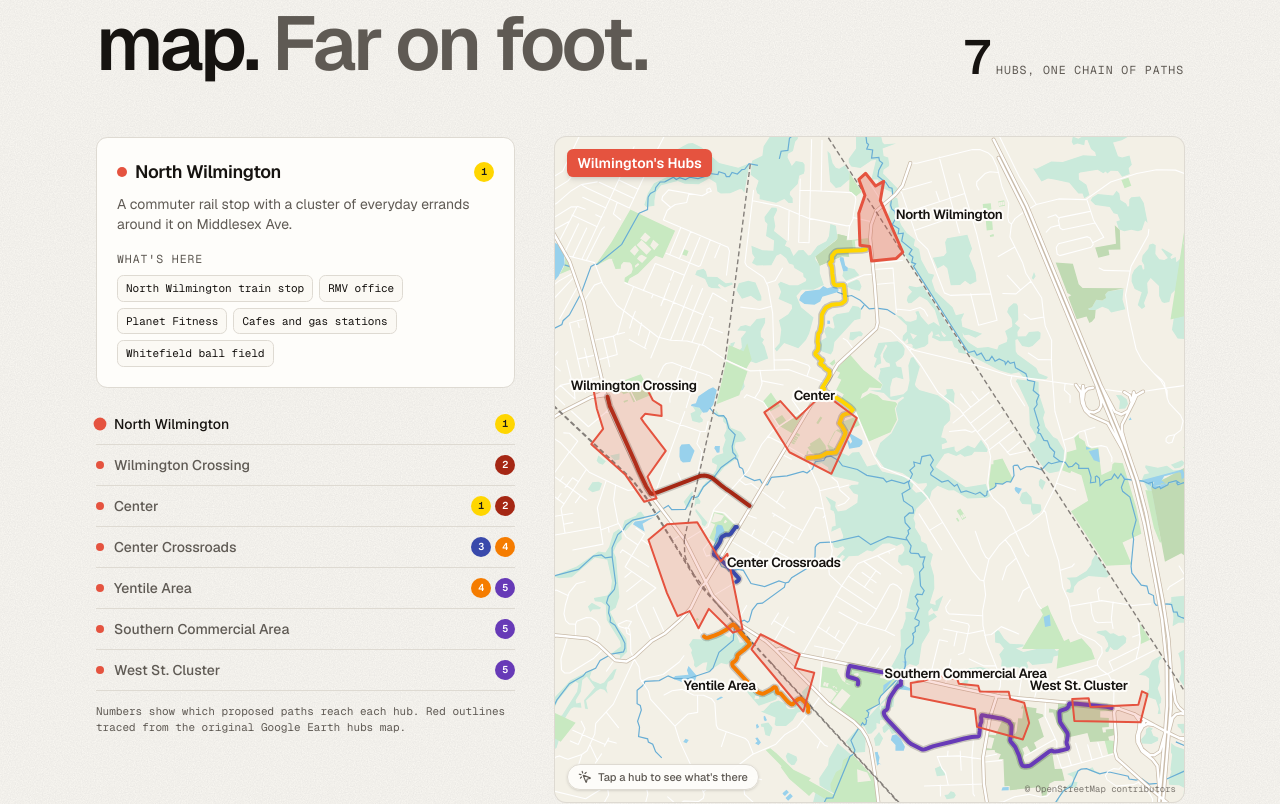
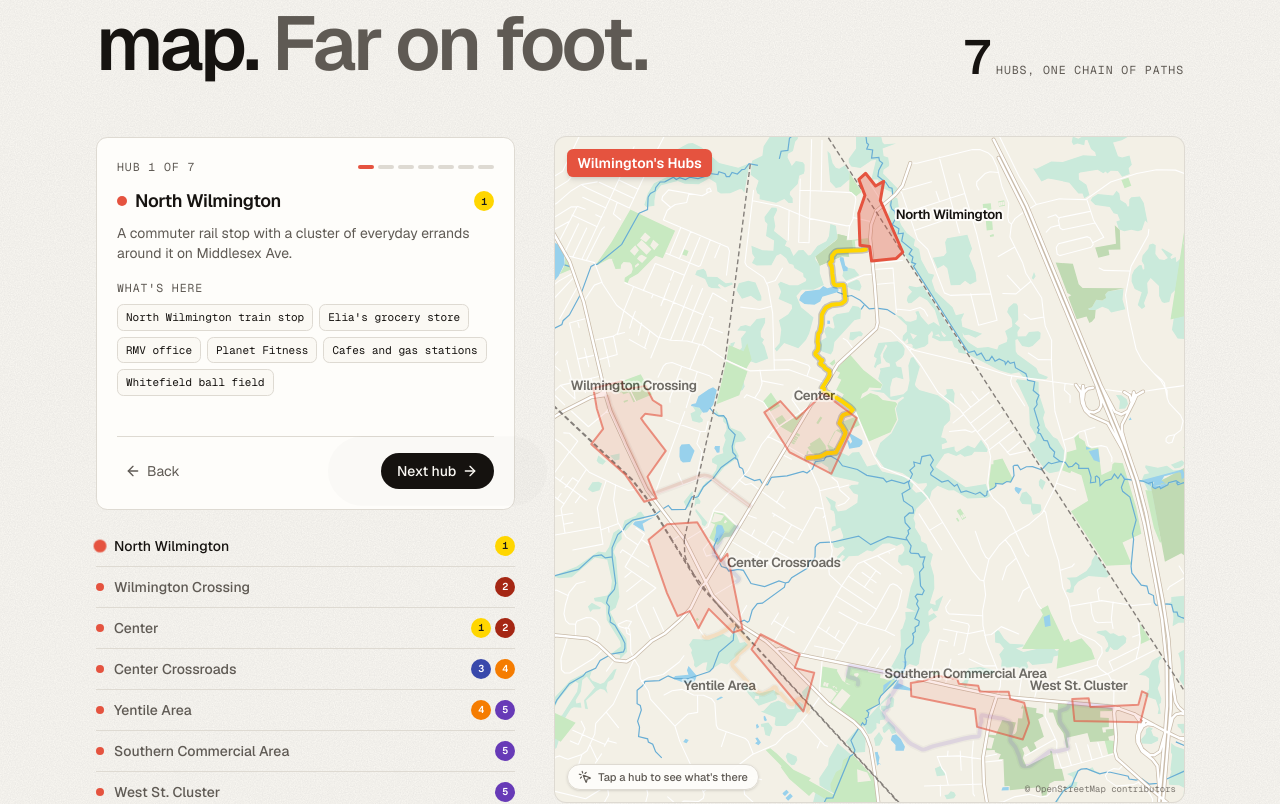
Before and after one commit to vdouglasana/walk-wilmington, a Next.js app: page /the-problem in a window 1280 px wide. Shown: the part 2001-2805 px from the top of the page. Built offline with nearby package versions, Linux system fonts and the light colour scheme.

Commit message:
Home closing button leads to The Problem; hub tour with Back/Next; steadier hub card; hub details from Vinny
Co-Authored-By: Claude Opus 5.5 <noreply@anthropic.com>

```diff
--- a/src/components/home/closing.tsx
+++ b/src/components/home/closing.tsx
@@ -54,10 +54,10 @@ export function Closing() {
             It&apos;s time to Walk, Wilmington!
           </p>
           <Link
-            href="/the-paths"
+            href="/the-problem"
             className="group mt-10 inline-flex items-center gap-2 rounded-full bg-white px-5 py-3 text-sm font-medium text-neutral-900 transition-opacity hover:opacity-90 focus-visible:ring-3 focus-visible:ring-white/50 focus-visible:outline-none"
           >
-            See the five paths
+            Next: The Problem
             <ArrowRightIcon className="size-4 transition-transform group-hover:translate-x-0.5" />
           </Link>
         </div>
--- a/src/components/problem/hubs-map.tsx
+++ b/src/components/problem/hubs-map.tsx
@@ -1,8 +1,8 @@
 "use client"
 
 import { useState } from "react"
-import { AnimatePresence, motion } from "motion/react"
-import { MousePointerClickIcon } from "lucide-react"
+import { motion } from "motion/react"
+import { ArrowLeftIcon, ArrowRightIcon, MousePointerClickIcon } from "lucide-react"
 
 import { cn } from "@/lib/utils"
 import type { ProjectedMap } from "@/lib/geo"
@@ -33,49 +33,102 @@ function PathChips({ paths }: { paths: number[] }) {
  * list) to see what's there and which paths reach it.
  */
 export function HubsMap({ map }: { map: ProjectedMap }) {
-  // `hover` follows the mouse; `picked` sticks after a click so the details stay put
+  // `picked` is the hub in the card; `hover` only lights it up on the map
   const [hover, setHover] = useState<string | null>(null)
-  const [picked, setPicked] = useState<string>(map.hubs[0]?.name ?? "")
+  const [index, setIndex] = useState(0)
+  const [toured, setToured] = useState(false)
+  const picked = map.hubs[index]?.name ?? ""
   const shown = hover ?? picked
-  const info = map.hubs.find((h) => h.name === shown)
-  const focus = hover ? map.hubs.find((h) => h.name === hover) : undefined
+  const focus = map.hubs.find((h) => h.name === shown)
   const lit = (pathId: number) => !focus || focus.paths.includes(pathId)
-  const pick = (name: string) => setPicked(name)
+  const pick = (name: string) => {
+    const i = map.hubs.findIndex((h) => h.name === name)
+    if (i >= 0) setIndex(i)
+    setToured(true)
+  }
+  const step = (by: number) => {
+    setIndex((i) => (i + by + map.hubs.length) % map.hubs.length)
+    setToured(true)
+  }
+  const last = index === map.hubs.length - 1
 
   return (
     <div className="grid gap-6 md:grid-cols-[minmax(0,0.8fr)_minmax(0,1.2fr)] md:items-start md:gap-10">
       <div className="order-2 md:order-1">
-        {/* what's in the hub being looked at */}
-        <div className="relative min-h-[13.5rem] overflow-hidden rounded-xl border border-border bg-card p-5 sm:min-h-[12.5rem]">
-          <AnimatePresence mode="wait" initial={false}>
-            {info && (
-              <motion.div
-                key={info.name}
-                initial={{ opacity: 0, y: 6 }}
-                animate={{ opacity: 1, y: 0 }}
-                exit={{ opacity: 0, y: -4 }}
-                transition={{ duration: 0.18 }}
-                aria-live="polite"
+        {/* what's in the hub being looked at. Every hub's details sit in the same spot and
+            only one is visible, so the card is always as tall as the longest one and the
+            list below never moves. */}
+        <div className="rounded-xl border border-border bg-card p-5">
+          <div className="flex items-center justify-between gap-3">
+            <p className="field-label">
+              Hub {index + 1} of {map.hubs.length}
+            </p>
+            <div className="flex gap-1" aria-hidden>
+              {map.hubs.map((h, i) => (
+                <span
+                  key={h.name}
+                  className={cn("h-1 w-4 rounded-full transition-colors", i <= index ? "bg-[#e5533f]" : "bg-border")}
+                />
+              ))}
+            </div>
+          </div>
+
+          <div className="mt-3 grid" aria-live="polite">
+            {map.hubs.map((h) => {
+              const on = h.name === picked
+              return (
+                <div
+                  key={h.name}
+                  aria-hidden={!on}
+                  className={cn(
+                    "col-start-1 row-start-1 transition-[opacity,translate] duration-200",
+                    on ? "visible translate-y-0 opacity-100" : "invisible translate-y-1 opacity-0"
+                  )}
                 >
                   <div className="flex items-center justify-between gap-3">
                     <h3 className="flex items-center gap-2 text-lg font-semibold tracking-[-0.02em]">
                       <span aria-hidden className="size-2.5 rounded-full" style={{ background: HUB_RED }} />
-                    {info.name}
+                      {h.name}
                     </h3>
-                  <PathChips paths={info.paths} />
+                    <PathChips paths={h.paths} />
                   </div>
-                <p className="mt-2 text-sm text-pretty text-muted-foreground">{info.blurb}</p>
+                  <p className="mt-2 text-sm text-pretty text-muted-foreground">{h.blurb}</p>
                   <p className="field-label mt-4">What&apos;s here</p>
                   <ul className="mt-2 flex flex-wrap gap-1.5">
-                  {info.here.map((item) => (
+                    {h.here.map((item) => (
                       <li key={item} className="rounded-md border border-border bg-background px-2 py-1 font-mono text-[11px]">
                         {item}
                       </li>
                     ))}
                   </ul>
-              </motion.div>
+                </div>
+              )
+            })}
+          </div>
+
+          {/* step through the hubs */}
+          <div className="mt-5 flex items-center justify-between gap-3 border-t border-border pt-4">
+            <button
+              type="button"
+              onClick={() => step(-1)}
+              className="inline-flex items-center gap-1.5 rounded-full px-2 py-1.5 text-sm text-muted-foreground transition-colors hover:text-foreground focus-visible:ring-3 focus-visible:ring-ring/50 focus-visible:outline-none"
+            >
+              <ArrowLeftIcon className="size-4" aria-hidden />
+              Back
+            </button>
+            <button
+              type="button"
+              onClick={() => step(1)}
+              className="group relative inline-flex items-center gap-1.5 rounded-full bg-foreground px-4 py-2 text-sm font-medium text-background transition-opacity hover:opacity-90 focus-visible:ring-3 focus-visible:ring-ring/50 focus-visible:outline-none"
+            >
+              {/* a soft pulse until someone starts the tour */}
+              {!toured && (
+                <span aria-hidden className="absolute inset-0 animate-ping rounded-full bg-foreground/30 [animation-duration:1.8s] motion-reduce:hidden" />
               )}
-          </AnimatePresence>
+              <span className="relative">{last ? "Start over" : "Next hub"}</span>
+              <ArrowRightIcon className="relative size-4 transition-transform group-hover:translate-x-0.5" aria-hidden />
+            </button>
+          </div>
         </div>
 
         {/* list of hubs */}
@@ -87,20 +140,19 @@ export function HubsMap({ map }: { map: ProjectedMap }) {
                 aria-pressed={picked === h.name}
                 onMouseEnter={() => setHover(h.name)}
                 onMouseLeave={() => setHover(null)}
-                onFocus={() => pick(h.name)}
                 onClick={() => pick(h.name)}
                 className={cn(
                   "flex w-full items-center justify-between gap-3 border-b border-border py-2.5 text-left text-sm transition-colors",
-                  shown === h.name ? "text-foreground" : "text-muted-foreground hover:text-foreground"
+                  picked === h.name ? "text-foreground" : "text-muted-foreground hover:text-foreground"
                 )}
               >
                 <span className="flex items-center gap-2.5">
                   <span
                     aria-hidden
                     className="size-2 rounded-full transition-transform"
-                    style={{ background: HUB_RED, transform: shown === h.name ? "scale(1.6)" : undefined }}
+                    style={{ background: HUB_RED, transform: picked === h.name ? "scale(1.6)" : undefined }}
                   />
-                  <span className="font-medium">{h.name}</span>
+                  <span className={cn(picked === h.name && "font-semibold", "font-medium")}>{h.name}</span>
                 </span>
                 <PathChips paths={h.paths} />
               </button>
@@ -143,9 +195,9 @@ export function HubsMap({ map }: { map: ProjectedMap }) {
                 {...ns}
                 initial={false}
                 animate={{
-                  fillOpacity: on ? 0.32 : focus ? 0.08 : 0.18,
+                  fillOpacity: on ? 0.34 : 0.12,
                   strokeWidth: on ? 3 : 2,
-                  strokeOpacity: !focus || on ? 1 : 0.45,
+                  strokeOpacity: on ? 1 : 0.6,
                 }}
                 fill={HUB_RED}
                 transition={{ duration: 0.2 }}
@@ -166,7 +218,7 @@ export function HubsMap({ map }: { map: ProjectedMap }) {
               dy="0.35em"
               textAnchor={h.label.anchor}
               pointerEvents="none"
-              opacity={!focus || shown === h.name ? 1 : 0.45}
+              opacity={shown === h.name ? 1 : 0.6}
               className="text-[11px] font-semibold tracking-tight"
               fill="var(--foreground)"
               stroke="var(--card)"
--- a/src/lib/hubs.ts
+++ b/src/lib/hubs.ts
@@ -28,7 +28,7 @@ export const hubs: Hub[] = [
     ],
     paths: [1],
     blurb: "A commuter rail stop with a cluster of everyday errands around it on Middlesex Ave.",
-    here: ["North Wilmington train stop", "RMV office", "Planet Fitness", "Cafes and gas stations", "Whitefield ball field"],
+    here: ["North Wilmington train stop", "Elia's grocery store", "RMV office", "Planet Fitness", "Cafes and gas stations", "Whitefield ball field"],
     label: { dx: 16, dy: -8, anchor: "start" },
   },
   {
@@ -41,8 +41,8 @@ export const hubs: Hub[] = [
       [-71.182123, 42.555884], [-71.182644, 42.557127],
     ],
     paths: [2],
-    blurb: "The town's biggest shopping plazas, lined up along Main Street (Route 38).",
-    here: ["Market Basket", "CVS", "Panera and Starbucks", "Banks", "Ristuccia ice arena"],
+    blurb: "The town's biggest shopping stretch, lined up along Main Street (Route 38). Groceries, stores, and services all in one place.",
+    here: ["Market Basket", "TJ Maxx, Savers, Dollar Tree", "CVS", "Dentist and barbershop", "Banks and restaurants", "Ristuccia ice arena"],
     label: { dx: 4, dy: -40, anchor: "middle" },
   },
   {
@@ -52,8 +52,8 @@ export const hubs: Hub[] = [
       [-71.160978, 42.556555], [-71.163093, 42.553133], [-71.166595, 42.554454],
     ],
     paths: [1, 2],
-    blurb: "Where the town's public life happens: the high school, the library, and the Town Common.",
-    here: ["Wilmington High School", "Memorial Library", "Town Common", "Swain Green"],
+    blurb: "Where the town's public life happens: the high school, the new Town Hall, the library, and fields and courts that the whole town uses, not just students.",
+    here: ["Wilmington High School", "New Town Hall", "Memorial Library", "Town Common", "Sports fields and courts"],
     label: { dx: 0, dy: -30, anchor: "middle" },
   },
   {
@@ -75,8 +75,8 @@ export const hubs: Hub[] = [
       [-71.164529, 42.540913], [-71.165438, 42.538542],
     ],
     paths: [4, 5],
-    blurb: "Shops and car services on Main Street, next door to Yentile Farm's fields and trails.",
-    here: ["Colonial Park Mall", "Auto dealers and repair", "Coffee and donuts", "Yentile Farm next door"],
+    blurb: "Home of the Yentile Farm Recreational Facility, with shops and car services along Main Street.",
+    here: ["Yentile Farm Recreational Facility", "Colonial Park Mall", "Auto dealers and repair", "Coffee and donuts"],
     label: { dx: -24, dy: 14, anchor: "end" },
   },
   {
@@ -100,7 +100,7 @@ export const hubs: Hub[] = [
     ],
     paths: [5],
     blurb: "The last stop before the I-93 interchange, where the path has to end.",
-    here: ["Windsor Place senior living", "Fast food and gas", "I-93 on-ramp"],
+    here: ["Windsor Place senior living", "Restaurants", "Fast food and gas"],
     label: { dx: 16, dy: -22, anchor: "end" },
   },
 ]
```
Lines whose indentation alone changed are shown as unchanged.
